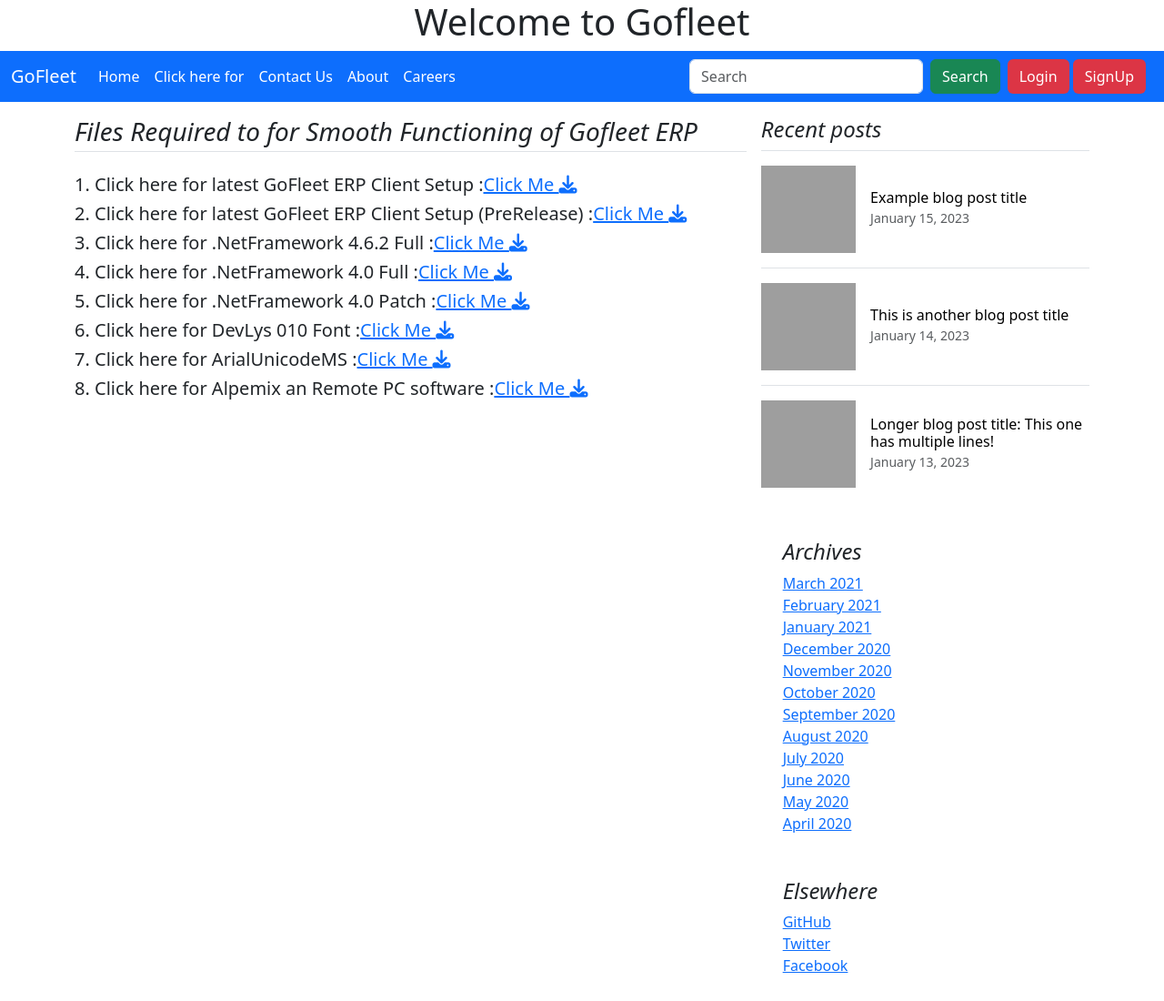
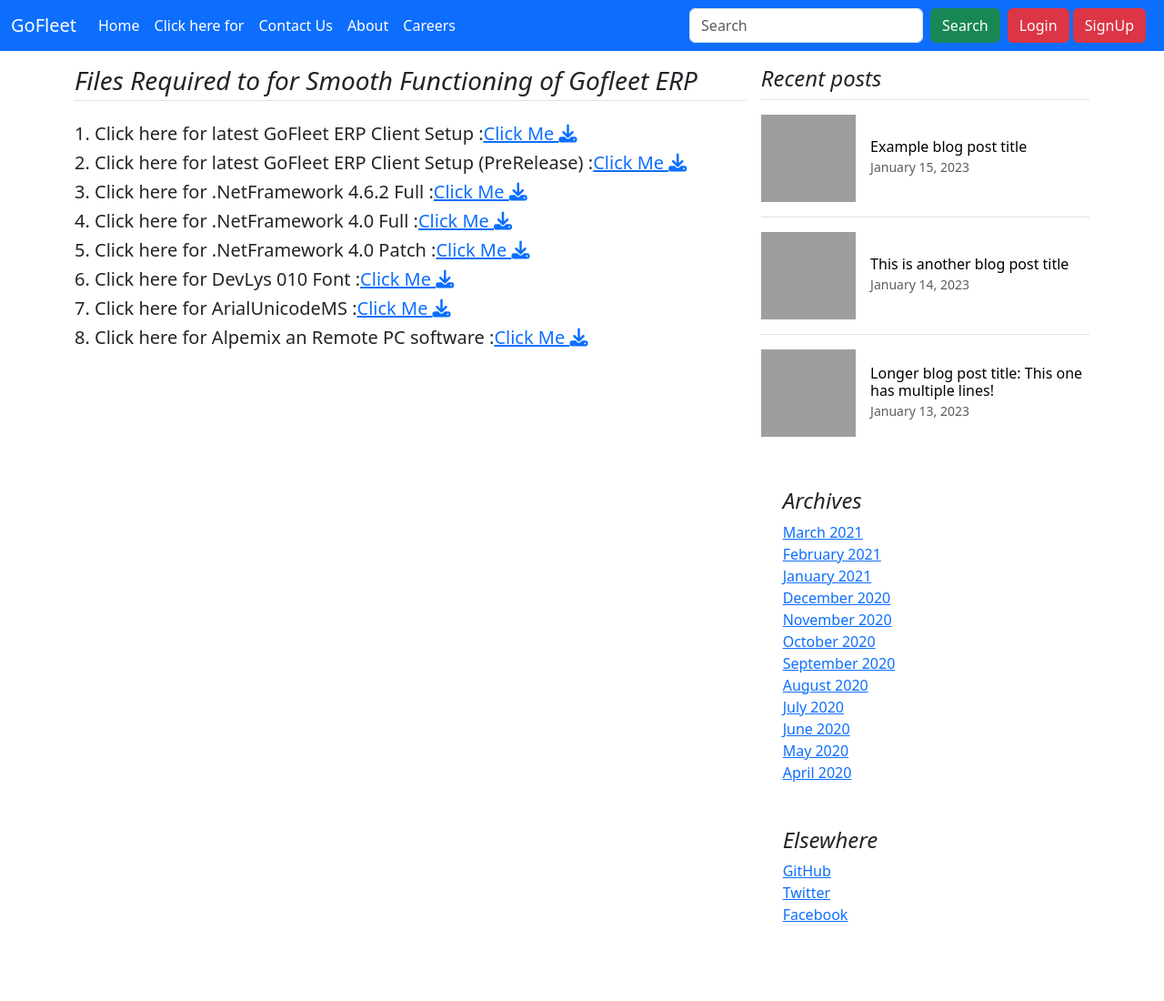
Before and after one commit to NitishKumar19998/12341, a plain HTML site: page download.html in a window 1280 px wide. Shown: the top 1100 px of the page at 91% size. Drawn offline with nearby package versions, Linux system fonts and the light colour scheme; grey boxes are pictures that could not be loaded.

Commit message:
Update download.html

```diff
--- a/download.html
+++ b/download.html
@@ -11,7 +11,7 @@
 </head>
 
 <body>
-    <h1 style="text-align:center">Welcome to Gofleet</h1>
+     <!-- <h1 style="text-align:center">Welcome to Gofleet</h1> -->
     <!-- Navbar content -->
     <nav class="navbar navbar-expand-lg bg-primary" data-bs-theme="light">
 
```
